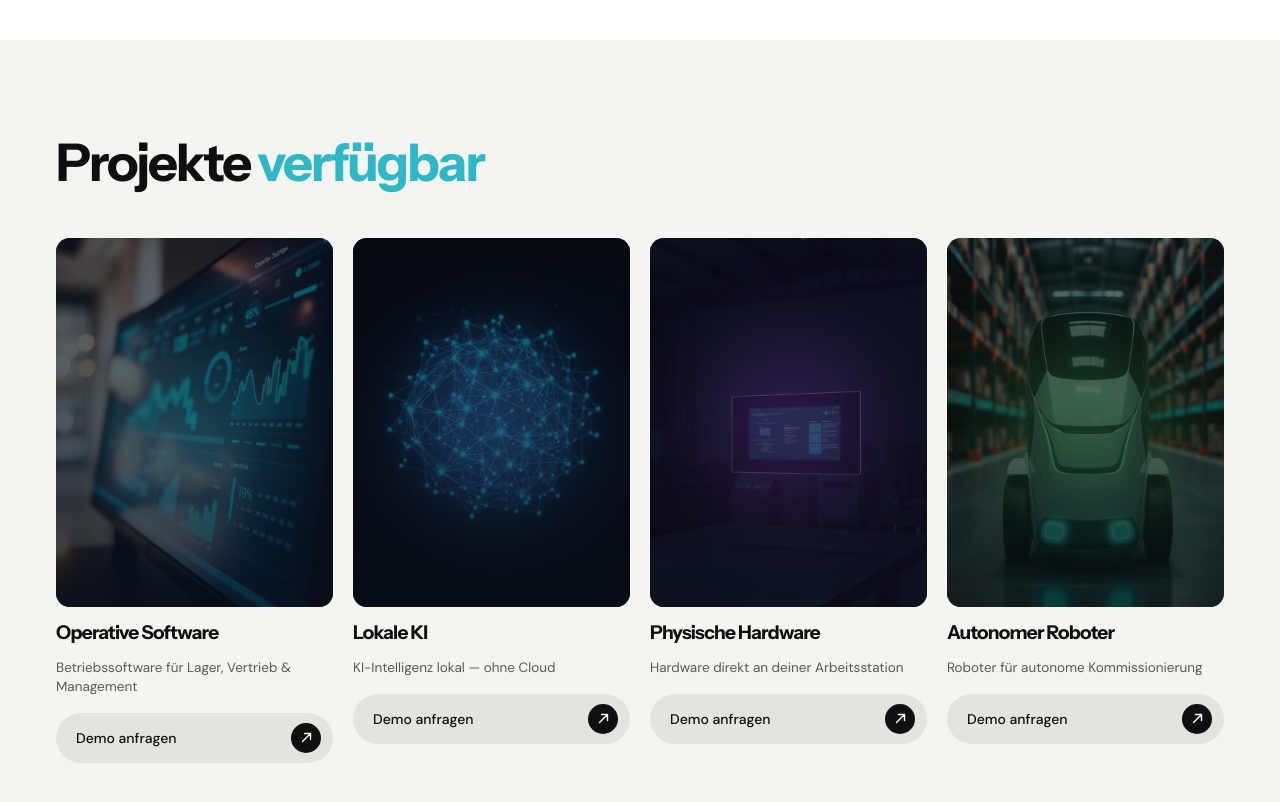
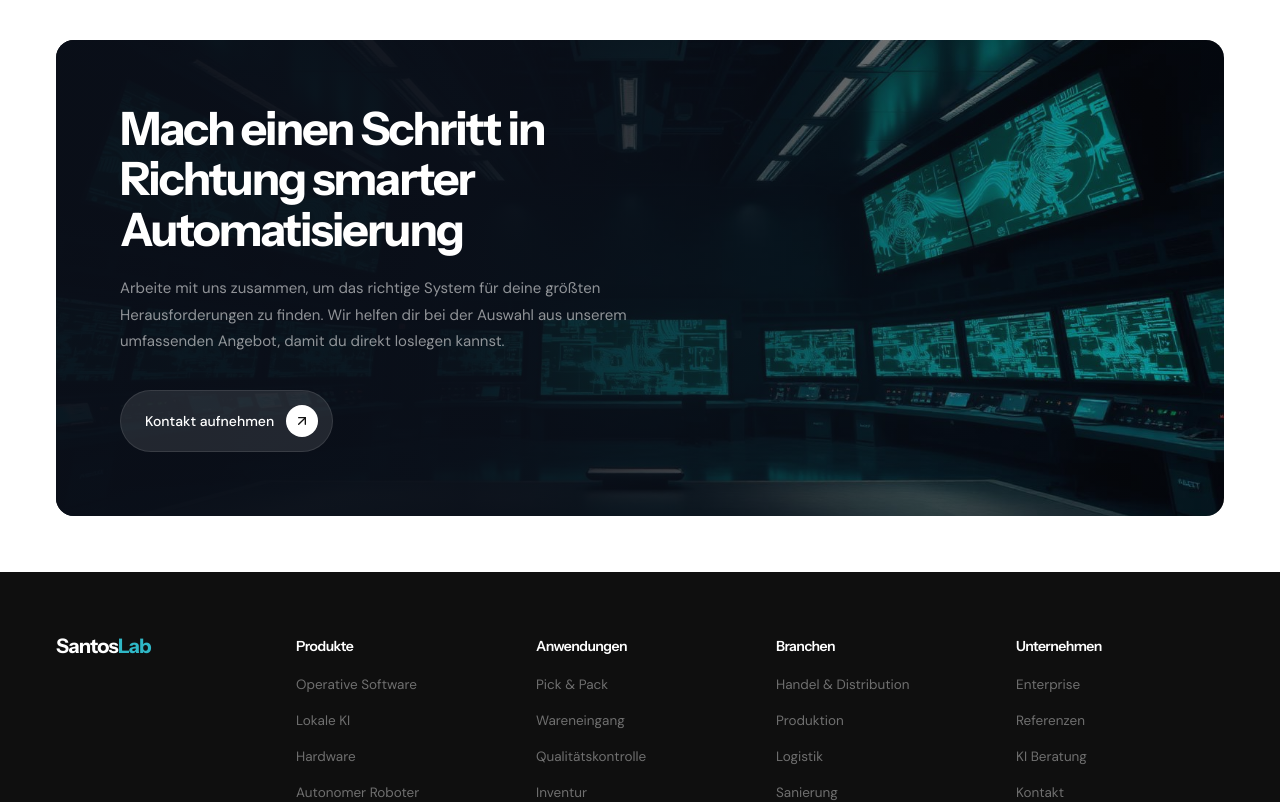
Before and after one commit to realsantosfx/byte-bistro-co, a React (Vite) app: page / in a window 1280 px wide. Shown: the part 5240-6042 px from the top of the page. Built offline with nearby package versions, Linux system fonts and the light colour scheme; the HTML template or start-up script is replaced by a standard one.

Commit message:
Changes
Co-authored-by: realsantosfx <153432968+realsantosfx@users.noreply.github.com>

```diff
--- a/src/pages/Index.tsx
+++ b/src/pages/Index.tsx
@@ -383,36 +383,6 @@ const Index = () => {
           </div>
         </section>
 
-        {/* RESERVATION GRID */}
-        <section className="py-20 md:py-24 section-x" style={{ background: "hsl(var(--off))" }}>
-          <div className="container-shell">
-            <h2 className="hl-lg mb-2">
-              Projekte <em className="not-italic" style={{ color: "hsl(var(--teal))" }}>verfügbar</em>
-            </h2>
-            <div className="grid grid-cols-2 lg:grid-cols-4 gap-5 mt-12">
-              {reserveCards.map((r) => (
-                <div key={r.name} className="flex flex-col gap-4">
-                  <div className="rounded-[14px] aspect-[3/4] relative overflow-hidden flex items-center justify-center" style={{ background: r.bg }}>
-                    <img src={r.img} alt="" loading="lazy" className="absolute inset-0 w-full h-full object-cover opacity-60" />
-                    <div className="absolute inset-0" style={{ background: "linear-gradient(180deg,rgba(8,10,16,0.35) 0%,rgba(8,10,16,0.7) 100%)" }} />
-                    <div className="absolute top-[30%] left-1/2 -translate-x-1/2 w-[150px] h-[150px] rounded-full blur-[50px]" style={{ background: r.glow }} />
-                  </div>
-                  <div className="display text-[19px] font-bold">{r.name}</div>
-                  <div className="text-[13.5px] text-muted-foreground leading-snug">{r.desc}</div>
-                  <Link
-                    to="/kontakt"
-                    className="flex items-center justify-between bg-black/[0.07] hover:bg-black/[0.12] rounded-full pl-5 pr-3 py-2.5 text-sm font-medium text-foreground transition-colors"
-                  >
-                    Demo anfragen
-                    <span className="w-[30px] h-[30px] bg-foreground rounded-full flex items-center justify-center">
-                      <Arrow />
-                    </span>
-                  </Link>
-                </div>
-              ))}
-            </div>
-          </div>
-        </section>
 
         {/* CTA DARK */}
         <div className="section-x pb-14 container-shell">
```
